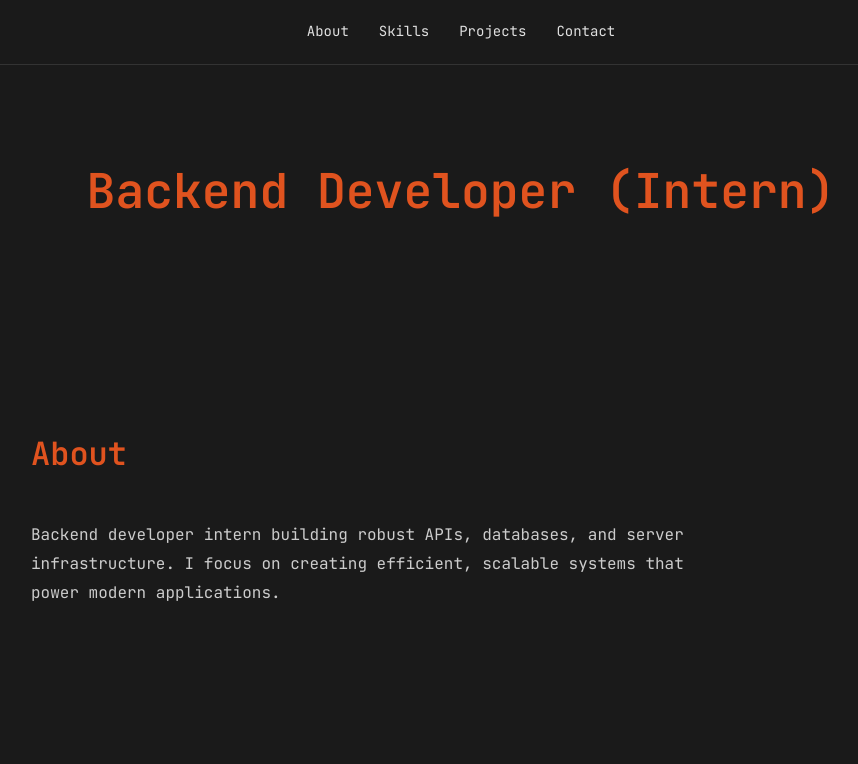
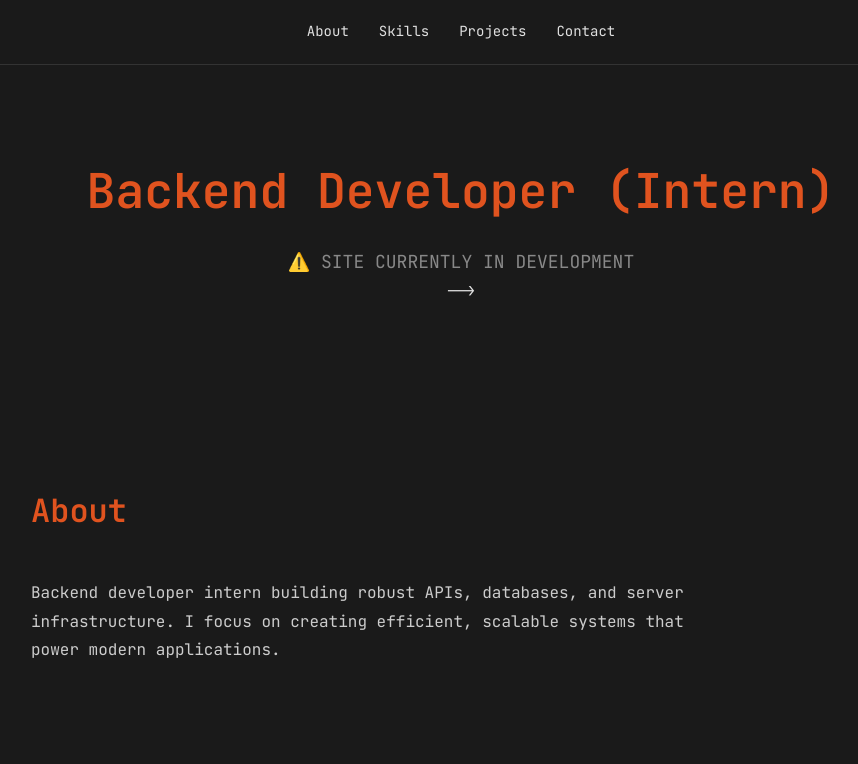
Before and after one commit to Albertmabo/portfolio, a plain HTML site: page index.html in a window 1280 px wide. Shown: the top 764 px of the page, without its empty margins (179-1037 px from the left). Drawn offline with Linux system fonts and the light colour scheme.

Commit message:
maintanance

```diff
--- a/index.html
+++ b/index.html
@@ -30,7 +30,7 @@
     <section class="hero">
       <div class="container">
         <h1 class="hero-title">Backend Developer (Intern)</h1>
-        <!-- <p class="hero-subtitle">Building scalable server-side solutions</p>
+     <p class="hero-subtitle">⚠️ SITE CURRENTLY IN DEVELOPMENT</p>
       </div> -->
     </section>
 
```
